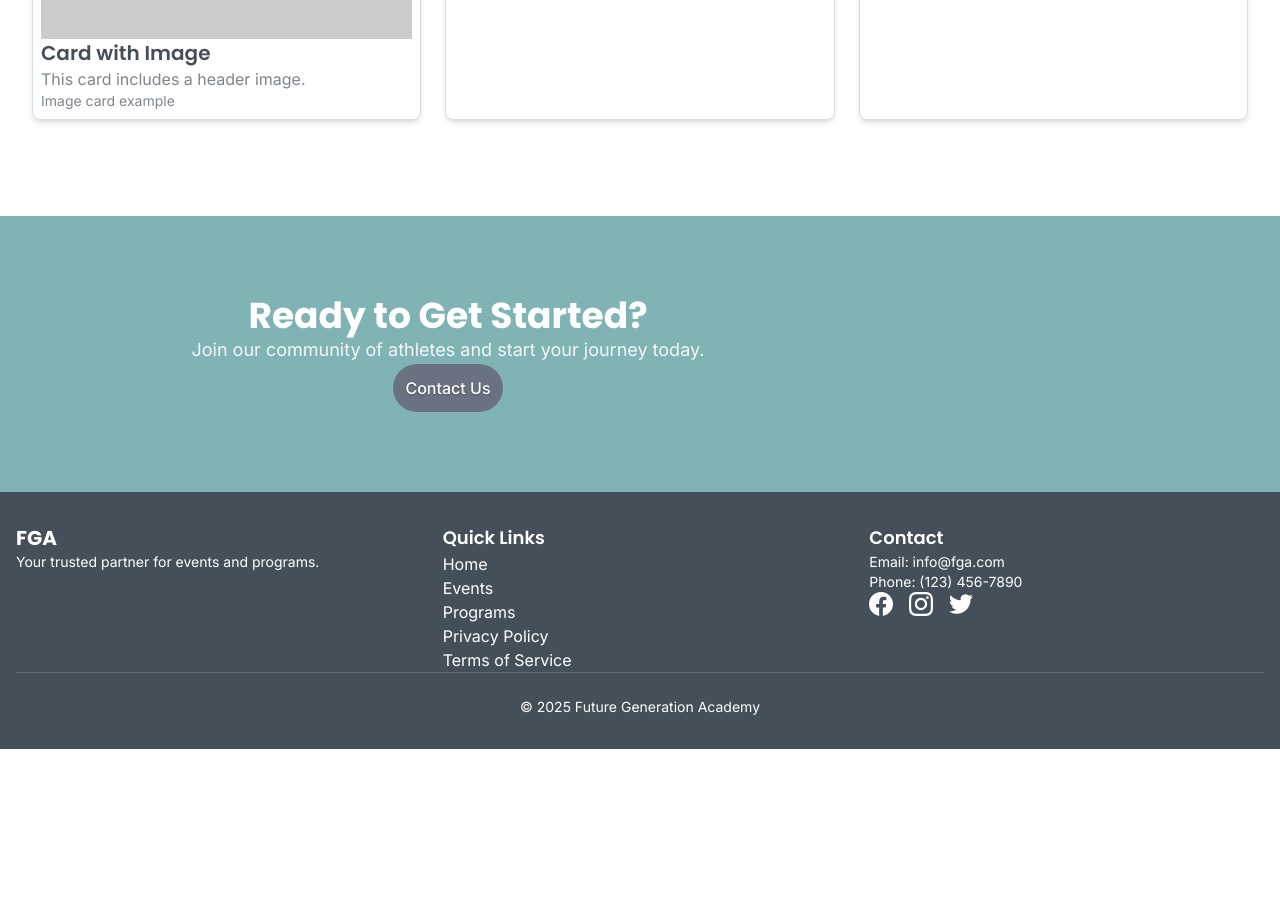
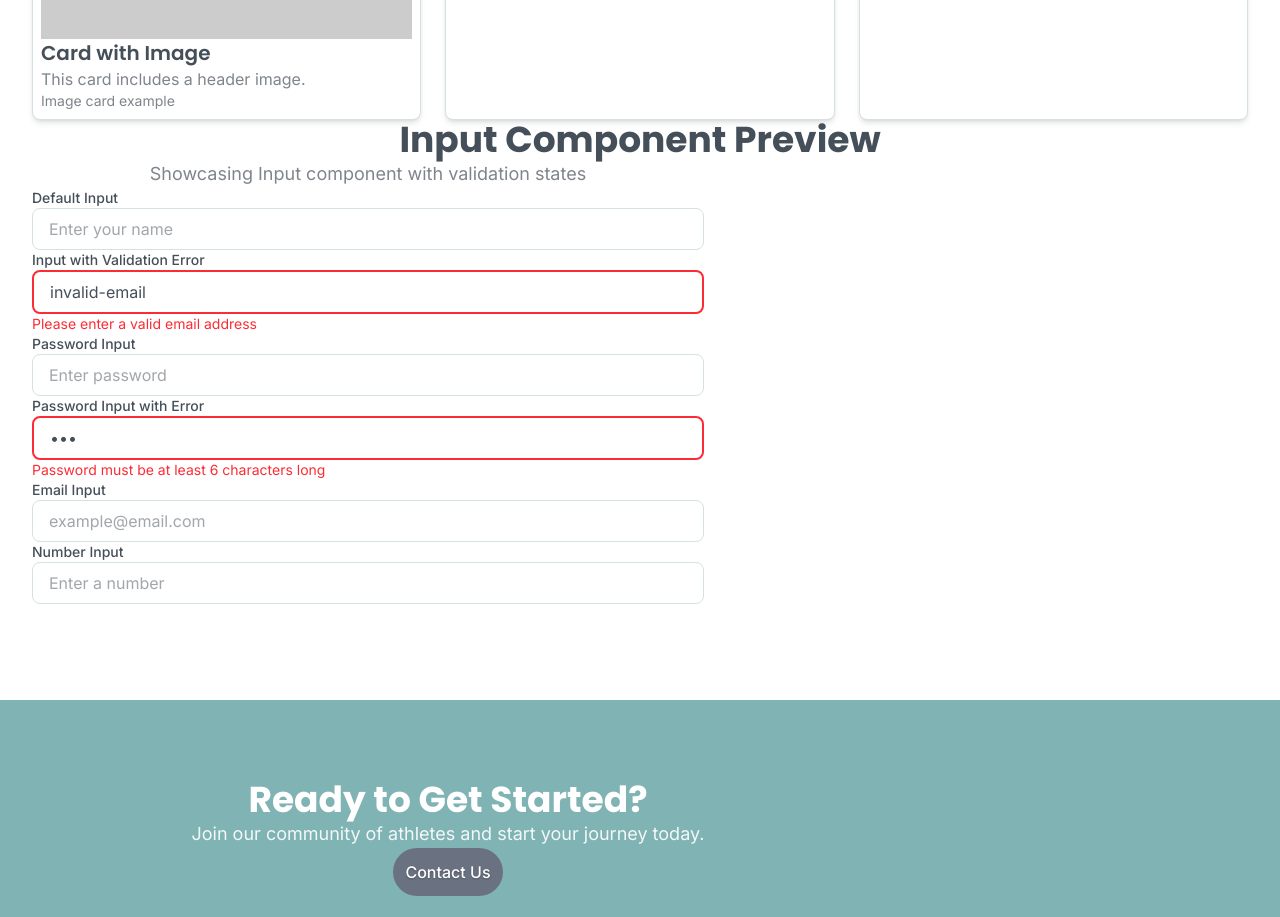
Before and after one commit to Tricore-Solutions/FGAWeb, a React (Vite) app in the folder frontend/: page / in a window 1280 px wide. Shown: the part 1100-2017 px from the top of the page. Before the commit the page ends 1849 px from the top, so only its background shows below. Built offline with nearby package versions, Linux system fonts and the light colour scheme.

Commit message:
Build Input component

```diff
--- a/frontend/src/App.jsx
+++ b/frontend/src/App.jsx
@@ -5,6 +5,7 @@ import Button from './components/Button';
 import Navbar from './components/Navbar';
 import Footer from './components/Footer';
 import Card from './components/Card';
+import Input from './components/Input';
 
 function Home() {
   return (
@@ -131,6 +132,99 @@ function Home() {
                   </p>
                 </div>
               </Card>
+            </div>
+          </div>
+
+          {/* Input Component Preview */}
+          <div className="mt-16">
+            <div className="text-center mb-12">
+              <h2 className="text-3xl md:text-4xl font-heading font-bold text-river-bed mb-4">
+                Input Component Preview
+              </h2>
+              <p className="text-lg text-oslo-gray max-w-2xl mx-auto">
+                Showcasing Input component with validation states
+              </p>
+            </div>
+            <div className="max-w-2xl mx-auto space-y-6">
+              {/* Default Input */}
+              <div>
+                <label className="block text-sm font-medium text-river-bed mb-2">
+                  Default Input
+                </label>
+                <Input
+                  type="text"
+                  placeholder="Enter your name"
+                  value=""
+                  onChange={() => {}}
+                />
+              </div>
+
+              {/* Input with Error */}
+              <div>
+                <label className="block text-sm font-medium text-river-bed mb-2">
+                  Input with Validation Error
+                </label>
+                <Input
+                  type="email"
+                  placeholder="Enter your email"
+                  value="invalid-email"
+                  onChange={() => {}}
+                  error="Please enter a valid email address"
+                />
+              </div>
+
+              {/* Password Input */}
+              <div>
+                <label className="block text-sm font-medium text-river-bed mb-2">
+                  Password Input
+                </label>
+                <Input
+                  type="password"
+                  placeholder="Enter password"
+                  value=""
+                  onChange={() => {}}
+                />
+              </div>
+
+              {/* Password Input with Error */}
+              <div>
+                <label className="block text-sm font-medium text-river-bed mb-2">
+                  Password Input with Error
+                </label>
+                <Input
+                  type="password"
+                  placeholder="Enter password"
+                  value="123"
+                  onChange={() => {}}
+                  error="Password must be at least 6 characters long"
+                />
+              </div>
+
+              {/* Email Input */}
+              <div>
+                <label className="block text-sm font-medium text-river-bed mb-2">
+                  Email Input
+                </label>
+                <Input
+                  type="email"
+                  placeholder="example@email.com"
+                  value=""
+                  onChange={() => {}}
+                />
+              </div>
+
+              {/* Number Input */}
+              <div>
+                <label className="block text-sm font-medium text-river-bed mb-2">
+                  Number Input
+                </label>
+                <Input
+                  type="number"
+                  placeholder="Enter a number"
+                  value=""
+                  onChange={() => {}}
+                />
+              </div>
             </div>
           </div>
         </div>
@@ -496,33 +590,25 @@ function Contact() {
             <div>
               <form onSubmit={handleSubmit} className="space-y-4">
                 <div>
-                  <label className="block text-sm font-medium text-river-bed mb-1">
+                  <label className="block text-sm font-medium text-river-bed mb-2">
                     Name
                   </label>
-                  <input
+                  <Input
                     type="text"
-                    required
+                    placeholder="Enter your name"
                     value={formData.name}
                     onChange={(e) => setFormData({ ...formData, name: e.target.value })}
-                    className="w-full px-4 py-2 border rounded-lg focus:outline-none focus:ring-2"
-                    style={{ borderColor: colors['geyser'] }}
-                    onFocus={(e) => e.currentTarget.style.boxShadow = `0 0 0 2px ${colors['gulf-stream']}`}
-                    onBlur={(e) => e.currentTarget.style.boxShadow = 'none'}
                   />
                 </div>
                 <div>
-                  <label className="block text-sm font-medium text-river-bed mb-1">
+                  <label className="block text-sm font-medium text-river-bed mb-2">
                     Email
                   </label>
-                  <input
+                  <Input
                     type="email"
-                    required
+                    placeholder="Enter your email"
                     value={formData.email}
                     onChange={(e) => setFormData({ ...formData, email: e.target.value })}
-                    className="w-full px-4 py-2 border rounded-lg focus:outline-none focus:ring-2"
-                    style={{ borderColor: colors['geyser'] }}
-                    onFocus={(e) => e.currentTarget.style.boxShadow = `0 0 0 2px ${colors['gulf-stream']}`}
-                    onBlur={(e) => e.currentTarget.style.boxShadow = 'none'}
                   />
                 </div>
                 <div>
--- /dev/null
+++ b/frontend/src/components/Input.jsx
@@ -0,0 +1,60 @@
+import React from 'react';
+
+const Input = ({
+  type = 'text',
+  placeholder,
+  value,
+  onChange,
+  error
+}) => {
+  // Base styles common to all input states
+  // Using px-4 py-2 (16px horizontal, 8px vertical) from design system
+  const baseStyles = 'w-full px-4 py-2 rounded-lg transition-all duration-fast';
+
+  // Text and background colors
+  const textStyles = 'text-river-bed bg-white';
+
+  // Border styles - show red border if error exists
+  // Error state: 2px solid red border (from design system)
+  // Default state: 1px solid Geyser color (#d5e0e1)
+  const borderStyles = error
+    ? 'border-2 border-red-500'
+    : 'border border-geyser';
+
+  // Focus state: 2px box shadow using Gulf Stream color (#80b3b4)
+  // Only apply focus shadow if no error (error border takes priority)
+  const focusStyles = error
+    ? 'focus:outline-none'
+    : 'focus:outline-none focus:[box-shadow:0_0_0_2px_#80b3b4]';
+
+  // Combine all styles
+  const inputClasses = `${baseStyles} ${textStyles} ${borderStyles} ${focusStyles}`.trim();
+
+  return (
+    <div className="w-full">
+      {/* Input field */}
+      <input
+        type={type}
+        value={value}
+        onChange={onChange}
+        placeholder={placeholder}
+        className={inputClasses}
+        aria-invalid={error ? 'true' : 'false'}
+      />
+
+      {/* Error message - displayed below input when error exists */}
+      {/* Acceptance Criteria: Input shows validation errors correctly */}
+      {error && (
+        <p
+          className="mt-1 text-sm text-red-500"
+          role="alert"
+          aria-live="polite"
+        >
+          {error}
+        </p>
+      )}
+    </div>
+  );
+};
+
+export default Input;
```
